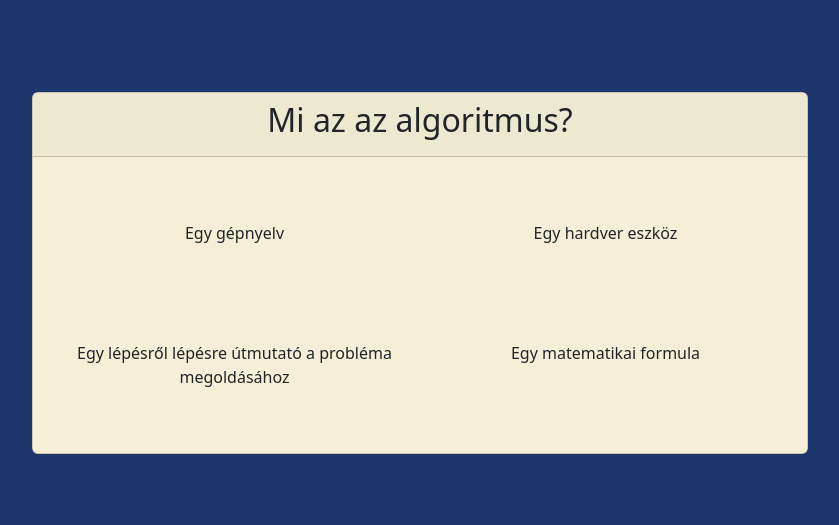
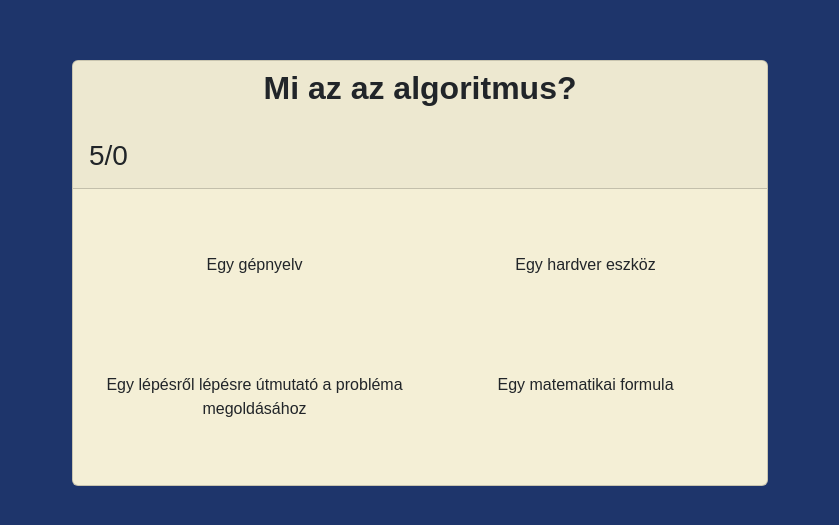
Before and after one commit to SoBalint/20231017quiz, a Next.js app: page /quiz in a window 1280 px wide. Shown: the part 127-652 px from the top of the page, without its empty margins (220-1059 px from the left). Built offline with nearby package versions, Linux system fonts and the light colour scheme.

Commit message:
jelezve lett hogy hányadik kérdésnél tart a játékos, a végére született egy ötlet, betűtípus átírás

```diff
--- a/src/app/globals.css
+++ b/src/app/globals.css
@@ -1,5 +1,5 @@
 *{
-
+font-family: Arial;
 }
 .answer:hover{
   background: #1E356B;
@@ -15,7 +15,7 @@ body{
   background: #F4EFD6;
 }
 #Conatiner{
-  width: 50rem;
+  width: 45rem;
 }
 
 #AllButton{
@@ -27,3 +27,7 @@ body{
 Card.Body{
   border-radius: 20px;
 }
+h2, h4{
+  font-weight: bolder;
+text-align: center;
+}
--- a/src/pages/quiz/index.tsx
+++ b/src/pages/quiz/index.tsx
@@ -4,6 +4,7 @@ import importQuestions from "@/data/questions.json"
 import { useState, useEffect, use } from 'react'
 import { IAnswer, IQuestion } from "@/interfaces/questions";
 import Notiflix from "notiflix";
+import Image from "next/image";
 
 function Quiz() {
     const [questionId, setQuestionId] = useState(0);
@@ -58,6 +59,8 @@ function Quiz() {
                 <>
                     <Card.Header>
                         <h2 className="d-flex justify-content-center">{question.question}</h2>
+                        <br/>
+                        <h3>5/{results.good+results.bad}</h3>
                     </Card.Header>
                     <Card.Body>
                         <Container>
@@ -83,14 +86,20 @@ function Quiz() {
                 <>
                     <Card.Header>
                         <h2>Köszönjük, hogy játszottál velünk!</h2>
+                        <h4>Szeretettel várunk a nyílt napunkon!</h4>
                     </Card.Header>
                     <Card.Body>
                         <Container>
                             <Row>
-                                <Col sm={12}>
+                                <Col ms={6}> <Image src={"/logo.png"} width={200} height={200} alt="Logo"/></Col>
+                                <Col sm={6} className="p-2">
                                     <h3>Jó válaszok: {results.good}</h3>
                                     <h3>Rossz válaszok: {results.bad}</h3>
-                                </Col>
+
+                                    </Col>
+
+                            </Row>
+                                <Row>
                                 <Col className="d-flex justify-content-center">
                                     <Button id="AllButton" onClick={() => {
                                         location.href="/"
```
